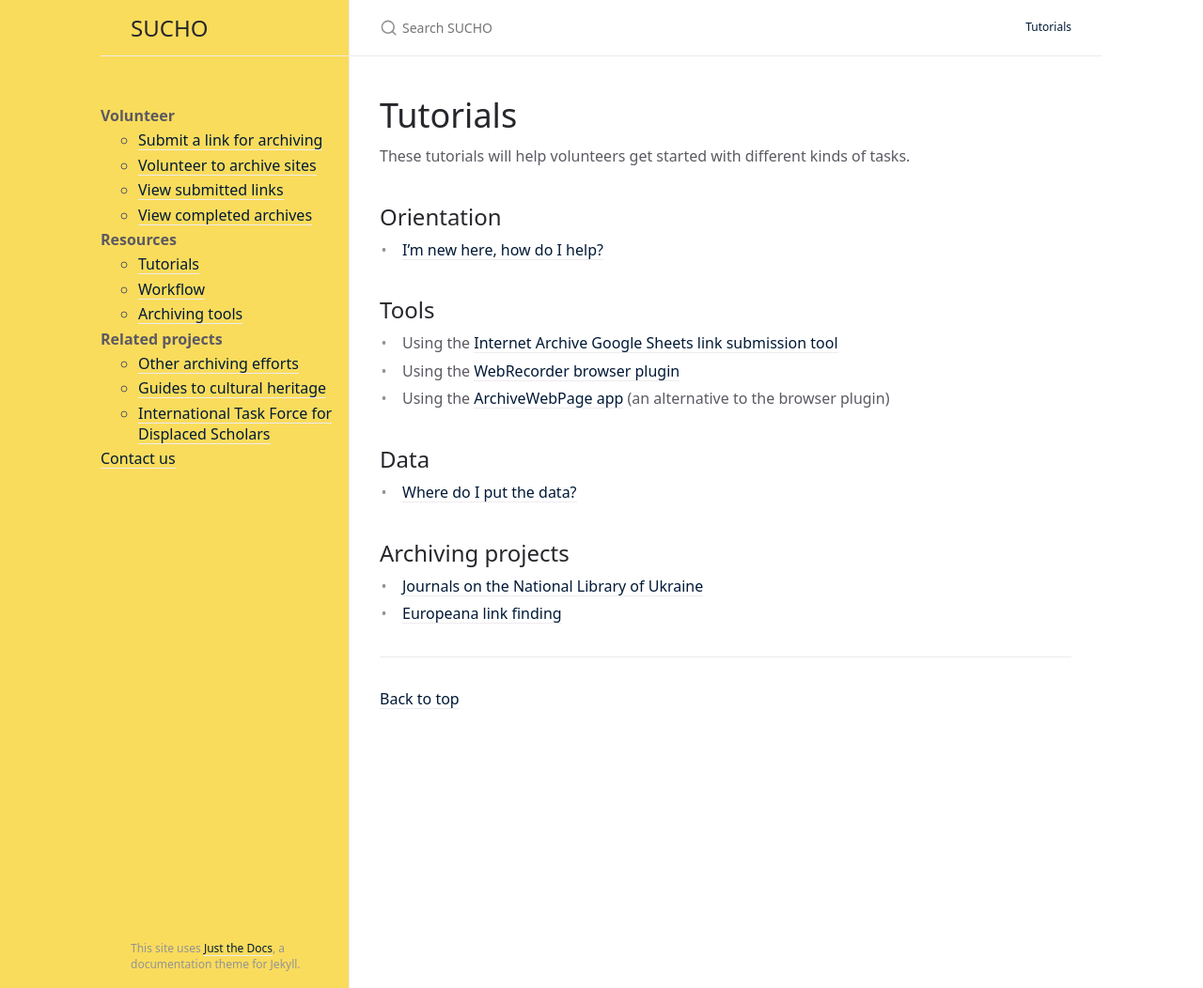
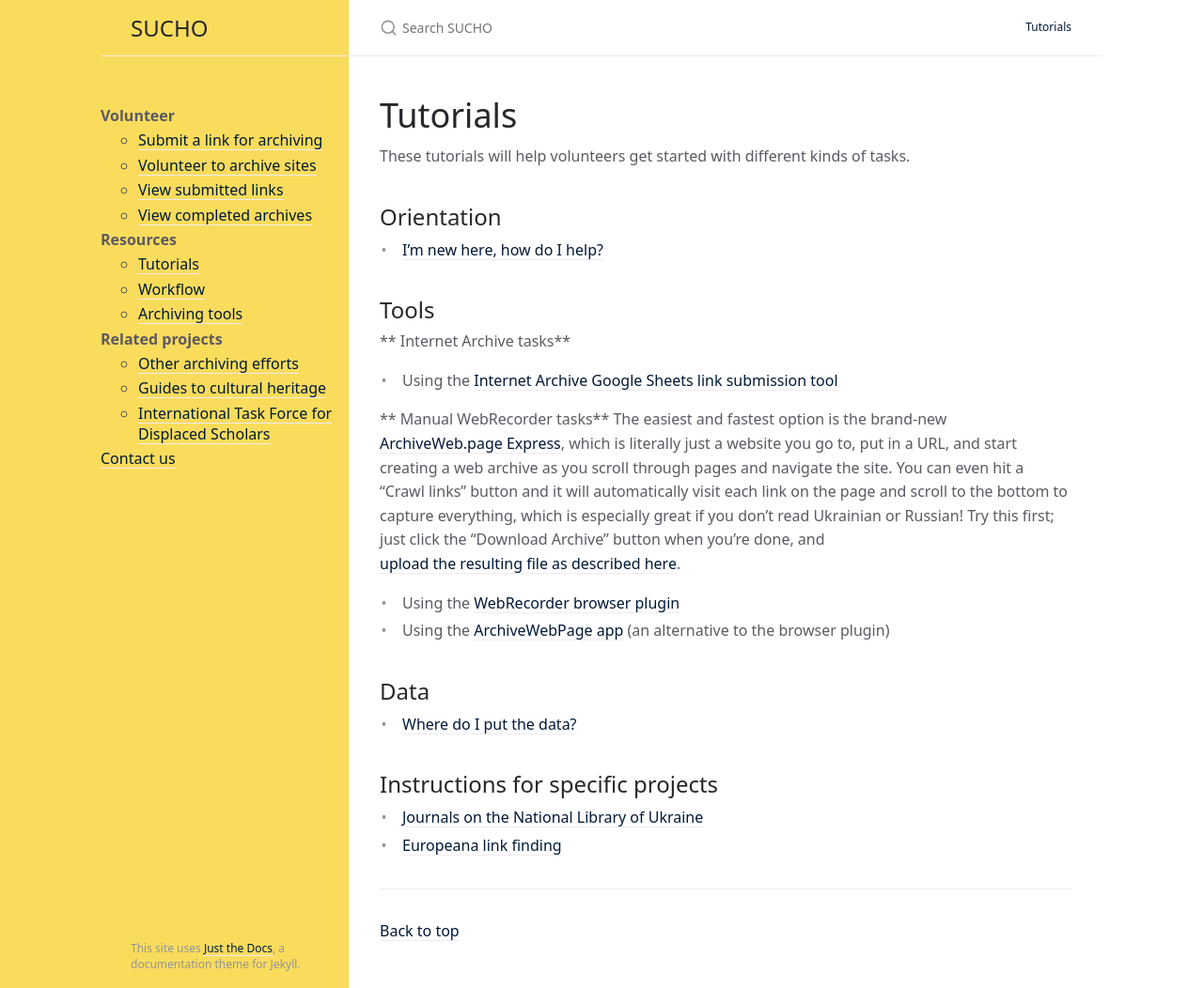
Before and after one commit to sucho-archiving/sucho-archiving.github.io, a Jekyll site: the page built from tutorials.md, in a window 1280 px wide and 1052 px high. Shown: the whole window at 94% size. Built offline with Jekyll 4.4.1, drawn with Linux system fonts in a browser that asks for light colours; our own code applies the rules of GitHub Pages for plain Markdown files.

Commit message:
Update tutorials.md

```diff
--- a/tutorials.md
+++ b/tutorials.md
@@ -12,7 +12,13 @@ These tutorials will help volunteers get started with different kinds of tasks.
 
 ## Tools
 
+** Internet Archive tasks**
+
 * Using the [Internet Archive Google Sheets link submission tool](/ia-gsheets)
+
+** Manual WebRecorder tasks**
+The easiest and fastest option is the brand-new [ArchiveWeb.page Express](https://fast.archiveweb.page/#https://example.com/), which is literally just a website you go to, put in a URL, and start creating a web archive as you scroll through pages and navigate the site. You can even hit a "Crawl links" button and it will automatically visit each link on the page and scroll to the bottom to capture everything, which is especially great if you don't read Ukrainian or Russian! Try this first; just click the "Download Archive" button when you're done, and [upload the resulting file as described here](/data-upload).
+
 * Using the [WebRecorder browser plugin](/webrecorder-plugin-instructions)
 * Using the [ArchiveWebPage app](/archivewebpage-app-instructions) (an alternative to the browser plugin)
 
@@ -22,7 +28,7 @@ These tutorials will help volunteers get started with different kinds of tasks.
 * [Where do I put the data?](/data-upload)
 
 
-## Archiving projects
+## Instructions for specific projects
 
 * [Journals on the National Library of Ukraine](/nbuv-journals)
 * [Europeana link finding](/europeana)
```
